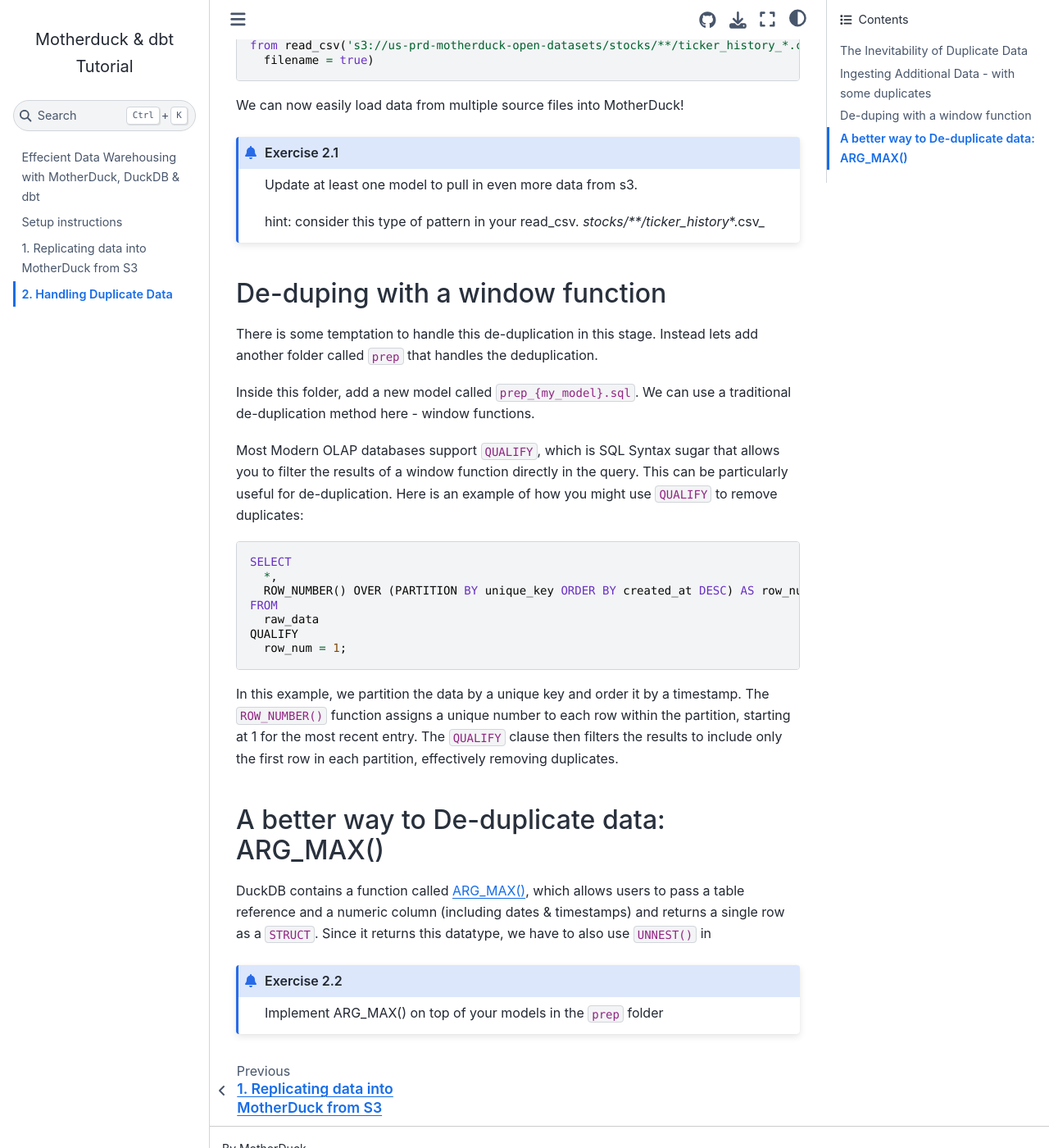
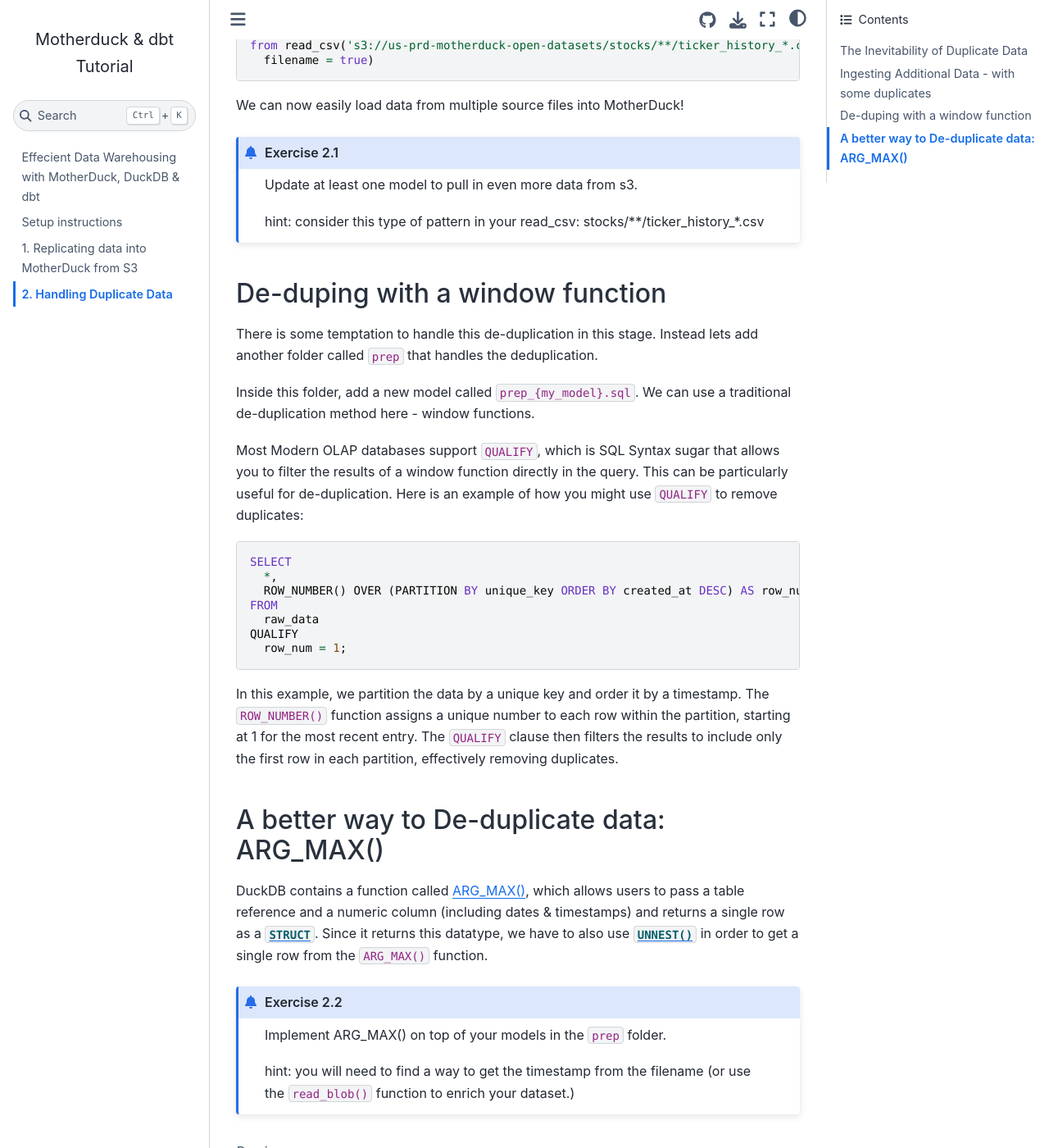
Before and after one commit to MotherDuck-Open-Source/dbt-tutorial, a Jupyter Book: the page built from 2_handling-duplicates.md, in a window 1280 px wide and 1400 px high, scrolled down 919 px. Shown: the whole window at 82% size. Built offline with Jupyter Book 1.0.4 settings and Sphinx 7.4.7 and the Sphinx Book theme 1.1.4, drawn with Linux system fonts in a browser that asks for light colours.

Commit message:
update sec 2

````diff
--- a/2_handling-duplicates.md
+++ b/2_handling-duplicates.md
@@ -51,7 +51,7 @@ We can now easily load data from multiple source files into MotherDuck!
 ```{admonition} Exercise 2.1
 Update at least one model to pull in even more data from s3.
 
-hint: consider this type of pattern in your read_csv. _stocks/**/ticker_history_*.csv_
+hint: consider this type of pattern in your read_csv: stocks/**/ticker_history_*.csv
 ```
 
 ## De-duping with a window function
@@ -76,8 +76,10 @@ In this example, we partition the data by a unique key and order it by a timesta
 
 ## A better way to De-duplicate data: ARG_MAX()
 
-DuckDB contains a function called [ARG_MAX()](https://duckdb.org/docs/sql/functions/aggregates.html#arg_maxarg-val), which allows users to pass a table reference and a numeric column (including dates & timestamps) and returns a single row as a `STRUCT`. Since it returns this datatype, we have to also use `UNNEST()` in
+DuckDB contains a function called [ARG_MAX()](https://duckdb.org/docs/sql/functions/aggregates.html#arg_maxarg-val), which allows users to pass a table reference and a numeric column (including dates & timestamps) and returns a single row as a [`STRUCT`](https://www.w3schools.com/c/c_structs.php). Since it returns this datatype, we have to also use [`UNNEST()`](https://duckdb.org/docs/sql/query_syntax/unnest.html) in order to get a single row from the `ARG_MAX()` function.
 
 ```{admonition} Exercise 2.2
-Implement ARG_MAX() on top of your models in the `prep` folder
+Implement ARG_MAX() on top of your models in the `prep` folder.
+
+hint: you will need to find a way to get the timestamp from the filename (or use the `read_blob()` function to enrich your dataset.)
 ```
````
